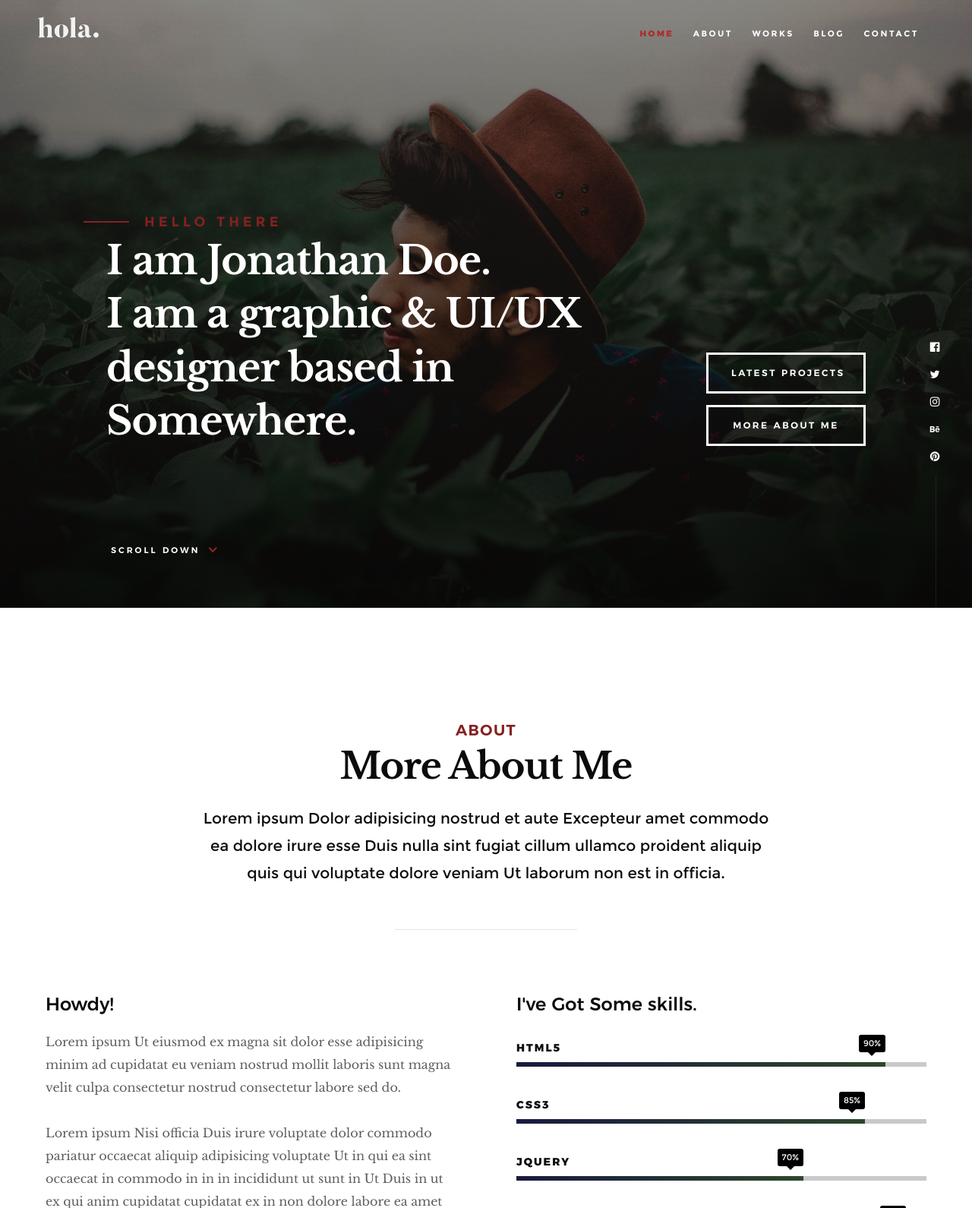
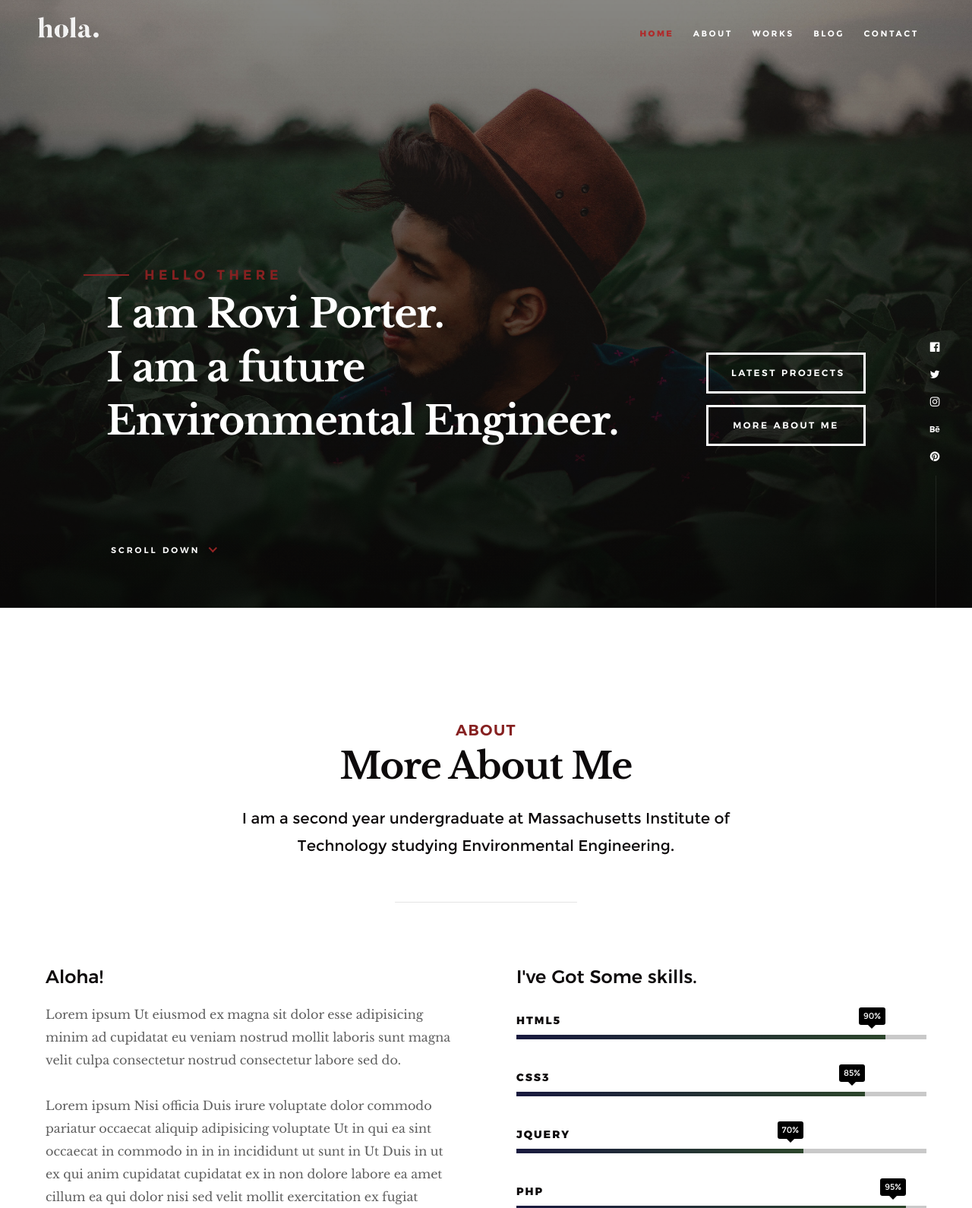
Before and after one commit to rovi55/roviporter, a Flask app: page / in a window 1280 px wide. Shown: the top 1590 px of the page at 76% size. Run offline with Flask 2, Linux system fonts and the light colour scheme.

Commit message:
trying out a few changes

```diff
--- a/templates/index.html
+++ b/templates/index.html
@@ -10,7 +10,7 @@
     <!--- basic page needs
     ================================================== -->
     <meta charset="utf-8">
-    <title>Hola</title>
+    <title>Rovi Porter</title>
     <meta name="description" content="">
     <meta name="author" content="">
 
@@ -75,9 +75,9 @@
                 <h3>Hello There</h3>
 
                 <h1>
-                    I am Jonathan Doe. <br>
-                    I am a graphic & UI/UX <br>
-                    designer based in Somewhere.
+                    I am Rovi Porter. <br>
+                    I am a future  <br>
+                    Environmental Engineer.
                 </h1>
 
                 <div class="home-content__buttons">
@@ -129,14 +129,14 @@
             <div class="col-full text-center">
                 <h3>About</h3>
                 <h1>More About Me</h1>
-                <p class="lead">Lorem ipsum Dolor adipisicing nostrud et aute Excepteur amet commodo ea dolore irure esse Duis nulla sint fugiat cillum ullamco proident aliquip quis qui voluptate dolore veniam Ut laborum non est in officia.</p>
+                <p class="lead"> I am a second year undergraduate at Massachusetts Institute of Technology studying Environmental Engineering. </p>
             </div>
         </div>
 
         <div class="row about-content">
 
             <div class="col-six tab-full left">
-                <h3>Howdy!</h3>
+                <h3>Aloha!</h3>
 
                 <p>Lorem ipsum Ut eiusmod ex magna sit dolor esse adipisicing minim ad cupidatat eu veniam nostrud mollit laboris sunt magna velit culpa consectetur nostrud consectetur labore sed do.</p>
 
```
